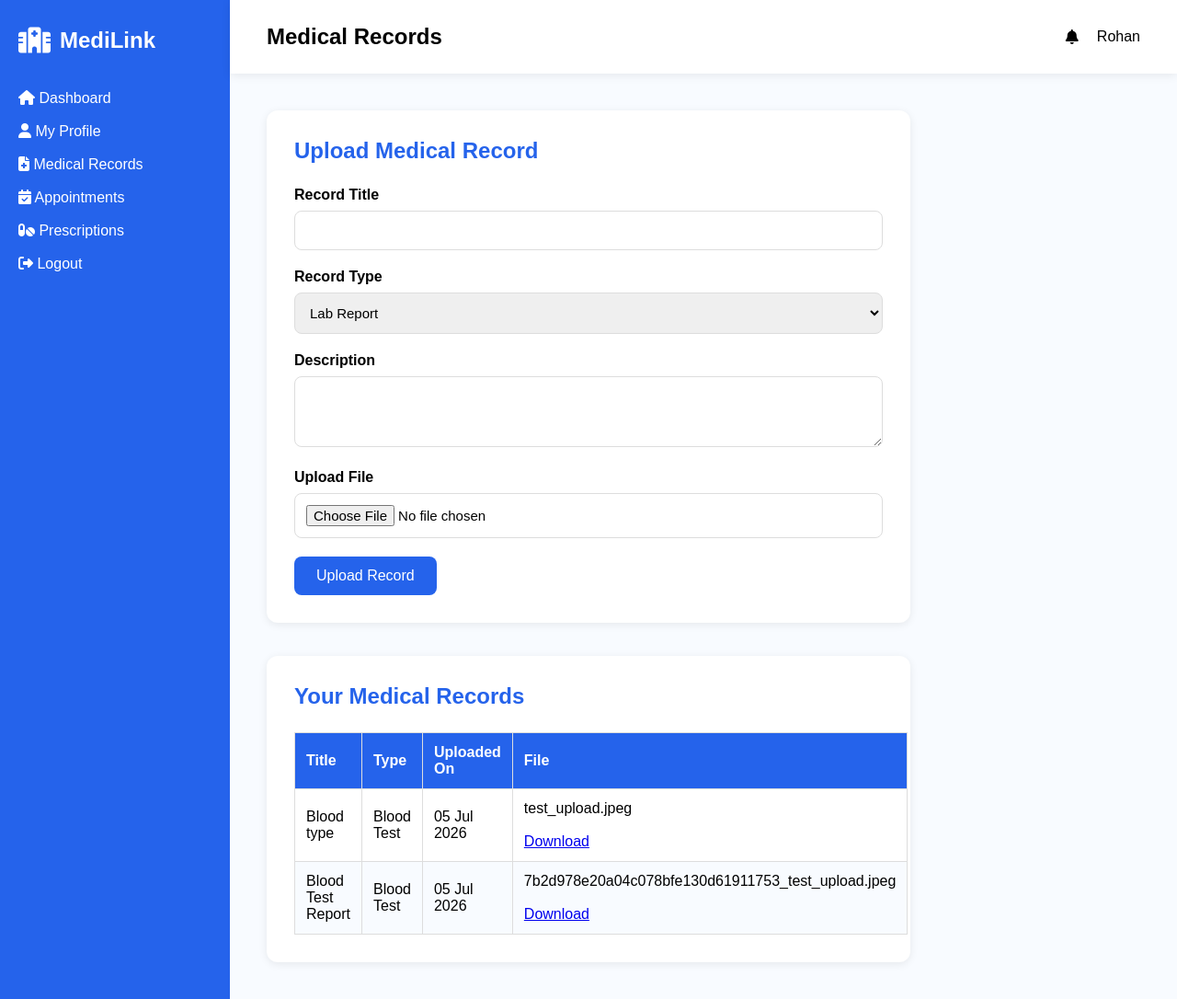
After one commit to Rohan26096/MediLink, a Flask app: page /patient/medical-records in a window 1280 px wide. The commit adds this page. Shown: the whole page at 92% size. Run offline with Flask 3, Linux system fonts and the light colour scheme; a user stored in the database is signed in; some libraries are stand-ins or nearby versions.

Commit message:
Implement medical records upload and download

```diff
--- a/app.py
+++ b/app.py
@@ -9,6 +9,7 @@ from routes.patient import patient
 from routes.doctor import doctor
 from routes.hospital import hospital
 from routes.admin import admin
+from routes.medical_records import medical_records
 
 
 app = Flask(__name__)
@@ -19,6 +20,7 @@ app.register_blueprint(patient)
 app.register_blueprint(doctor)
 app.register_blueprint(hospital)
 app.register_blueprint(admin)
+app.register_blueprint(medical_records)
 db.init_app(app)
 
 login_manager = LoginManager()
--- a/forms/__init__.py
+++ b/forms/__init__.py
@@ -0,0 +1,3 @@
+from .auth_forms import LoginForm, RegisterForm
+from .profile_forms import PatientProfileForm
+from .medical_record_forms import MedicalRecordForm
--- /dev/null
+++ b/forms/medical_record_forms.py
@@ -0,0 +1,47 @@
+from flask_wtf import FlaskForm
+from flask_wtf.file import FileField, FileAllowed, FileRequired
+
+from wtforms import (
+    StringField,
+    SelectField,
+    TextAreaField,
+    SubmitField
+)
+
+from wtforms.validators import DataRequired
+
+
+class MedicalRecordForm(FlaskForm):
+
+    title = StringField(
+        "Record Title",
+        validators=[DataRequired()]
+    )
+
+    record_type = SelectField(
+        "Record Type",
+        choices=[
+            ("Lab Report", "Lab Report"),
+            ("Prescription", "Prescription"),
+            ("X-Ray", "X-Ray"),
+            ("MRI", "MRI"),
+            ("CT Scan", "CT Scan"),
+            ("Blood Test", "Blood Test"),
+            ("Other", "Other")
+        ]
+    )
+
+    description = TextAreaField("Description")
+
+    record_file = FileField(
+        "Upload File",
+        validators=[
+            FileRequired(),
+            FileAllowed(
+                ["pdf", "png", "jpg", "jpeg"],
+                "Only PDF and Image files are allowed."
+            )
+        ]
+    )
+
+    submit = SubmitField("Upload Record")
--- a/models/__init__.py
+++ b/models/__init__.py
@@ -4,3 +4,4 @@ db = SQLAlchemy()
 
 from models.user import User
 from models.patient import Patient
+from models.medical_record import MedicalRecord
--- /dev/null
+++ b/routes/medical_records.py
@@ -0,0 +1,117 @@
+import os
+import uuid
+from werkzeug.utils import secure_filename
+from flask import send_from_directory
+
+from flask import (
+    Blueprint,
+    render_template,
+    redirect,
+    url_for,
+    flash,
+    current_app
+)
+
+from flask_login import (
+    login_required,
+    current_user
+)
+
+from models import db
+from models.patient import Patient
+from models.medical_record import MedicalRecord
+
+from forms.medical_record_forms import MedicalRecordForm
+
+
+medical_records = Blueprint(
+    "medical_records",
+    __name__
+)
+
+
+@medical_records.route(
+    "/patient/medical-records",
+    methods=["GET", "POST"]
+)
+@login_required
+def records():
+
+    form = MedicalRecordForm()
+
+    patient = Patient.query.filter_by(
+        user_id=current_user.id
+    ).first()
+
+    if not patient:
+        flash("Please complete your profile first.", "warning")
+        return redirect(url_for("patient.profile"))
+
+    if form.validate_on_submit():
+
+        file = form.record_file.data
+
+        original_filename = secure_filename(file.filename)
+
+        unique_filename = (
+            f"{uuid.uuid4().hex}_{original_filename}"
+        )
+
+        upload_folder = os.path.join(
+            current_app.root_path,
+            "uploads",
+            "reports"
+        )
+
+        os.makedirs(upload_folder, exist_ok=True)
+
+        filepath = os.path.join(
+            upload_folder,
+            unique_filename
+        )
+
+        file.save(filepath)
+
+        record = MedicalRecord(
+            patient_id=patient.id,
+            title=form.title.data,
+            record_type=form.record_type.data,
+            description=form.description.data,
+            file_name=unique_filename
+        )
+
+        db.session.add(record)
+        db.session.commit()
+
+        flash("Medical record uploaded successfully!", "success")
+
+        return redirect(
+            url_for("medical_records.records")
+        )
+
+    records = MedicalRecord.query.filter_by(
+        patient_id=patient.id
+    ).all()
+
+    return render_template(
+        "patient/medical_records.html",
+        form=form,
+        records=records
+    )
+
+
+@medical_records.route("/patient/medical-records/download/<filename>")
+@login_required
+def download_record(filename):
+
+    upload_folder = os.path.join(
+        current_app.root_path,
+        "uploads",
+        "reports"
+    )
+
+    return send_from_directory(
+        upload_folder,
+        filename,
+        as_attachment=True
+    )
--- a/static/css/dashboard.css
+++ b/static/css/dashboard.css
@@ -68,3 +68,74 @@ body{
 .content{
     padding:40px;
 }
+
+.profile-container{
+    background:#fff;
+    padding:30px;
+    border-radius:12px;
+    box-shadow:0 2px 10px rgba(0,0,0,.08);
+    max-width:700px;
+}
+
+.profile-container h2{
+    margin-bottom:25px;
+    color:#2563EB;
+}
+
+.form-group{
+    margin-bottom:20px;
+}
+
+.form-group label{
+    display:block;
+    margin-bottom:8px;
+    font-weight:600;
+}
+
+.form-control{
+    width:100%;
+    padding:12px;
+    border:1px solid #ddd;
+    border-radius:8px;
+    font-size:15px;
+}
+
+.form-control:focus{
+    outline:none;
+    border-color:#2563EB;
+}
+
+.save-btn{
+    background:#2563EB;
+    color:white;
+    border:none;
+    padding:12px 24px;
+    border-radius:8px;
+    cursor:pointer;
+    font-size:16px;
+}
+
+.save-btn:hover{
+    background:#1d4ed8;
+}
+.records-table{
+    width:100%;
+    border-collapse:collapse;
+    margin-top:20px;
+}
+
+.records-table th,
+.records-table td{
+    border:1px solid #ddd;
+    padding:12px;
+    text-align:left;
+}
+
+.records-table th{
+    background:#2563EB;
+    color:white;
+}
+
+.records-table tr:nth-child(even){
+    background:#f8fbff;
+}
--- /dev/null
+++ b/templates/patient/medical_records.html
@@ -0,0 +1,110 @@
+{% extends "patient/patient_base.html" %}
+
+{% block title %}
+Medical Records
+{% endblock %}
+
+{% block page_title %}
+Medical Records
+{% endblock %}
+
+{% block dashboard_content %}
+
+<div class="profile-container">
+
+    <h2>Upload Medical Record</h2>
+
+    <form method="POST" enctype="multipart/form-data">
+
+        {{ form.hidden_tag() }}
+
+        <div class="form-group">
+            {{ form.title.label }}
+            {{ form.title(class="form-control") }}
+        </div>
+
+        <div class="form-group">
+            {{ form.record_type.label }}
+            {{ form.record_type(class="form-control") }}
+        </div>
+
+        <div class="form-group">
+            {{ form.description.label }}
+            {{ form.description(class="form-control", rows="3") }}
+        </div>
+
+        <div class="form-group">
+            {{ form.record_file.label }}
+            {{ form.record_file(class="form-control") }}
+        </div>
+
+        {{ form.submit(class="save-btn") }}
+
+    </form>
+
+</div>
+
+<br><br>
+
+<div class="profile-container">
+
+    <h2>Your Medical Records</h2>
+
+    {% if records %}
+
+    <table class="records-table">
+
+        <thead>
+
+            <tr>
+
+                <th>Title</th>
+
+                <th>Type</th>
+
+                <th>Uploaded On</th>
+
+                <th>File</th>
+
+            </tr>
+
+        </thead>
+
+        <tbody>
+
+            {% for record in records %}
+
+            <tr>
+
+                <td>{{ record.title }}</td>
+
+                <td>{{ record.record_type }}</td>
+
+                <td>{{ record.uploaded_at.strftime("%d %b %Y") }}</td>
+
+                <td>
+                    {{ record.file_name }}
+                    <br><br>
+                    <a href="{{ url_for('medical_records.download_record',
+                                        filename=record.file_name) }}">
+                        Download
+                    </a>
+                </td>
+
+            </tr>
+
+            {% endfor %}
+
+        </tbody>
+
+    </table>
+
+    {% else %}
+
+    <p>No medical records uploaded yet.</p>
+
+    {% endif %}
+
+</div>
+
+{% endblock %}
--- /dev/null
+++ b/templates/patient/patient_base.html
@@ -0,0 +1,47 @@
+{% extends "dashboard_base.html" %}
+
+{% block sidebar %}
+
+<li>
+    <a href="{{ url_for('patient.dashboard') }}">
+        <i class="fa-solid fa-house"></i>
+        Dashboard
+    </a>
+</li>
+
+<li>
+    <a href="{{ url_for('patient.profile') }}">
+        <i class="fa-solid fa-user"></i>
+        My Profile
+    </a>
+</li>
+
+<li>
+    <a href="{{ url_for('medical_records.records') }}">
+        <i class="fa-solid fa-file-medical"></i>
+        Medical Records
+    </a>
+</li>
+
+<li>
+    <a href="#">
+        <i class="fa-solid fa-calendar-check"></i>
+        Appointments
+    </a>
+</li>
+
+<li>
+    <a href="#">
+        <i class="fa-solid fa-pills"></i>
+        Prescriptions
+    </a>
+</li>
+
+<li>
+    <a href="{{ url_for('auth.logout') }}">
+        <i class="fa-solid fa-right-from-bracket"></i>
+        Logout
+    </a>
+</li>
+
+{% endblock %}
```
Also changed, not shown: forms/profile_forms.py (+8 -5 lines), models/medical_record.py (added, +37 -0 lines), models/patient.py (+7 -0 lines), routes/patient.py (+48 -4 lines), templates/patient/dashboard.html (+1 -40 lines), templates/patient/profile.html (+54 -6 lines), database/medilink.db, templates/patient/upload_record.html (added), uploads/reports/7b2d978e20a04c078bfe130d61911753_test_upload.jpeg (added), uploads/reports/test_upload.jpeg (added).
